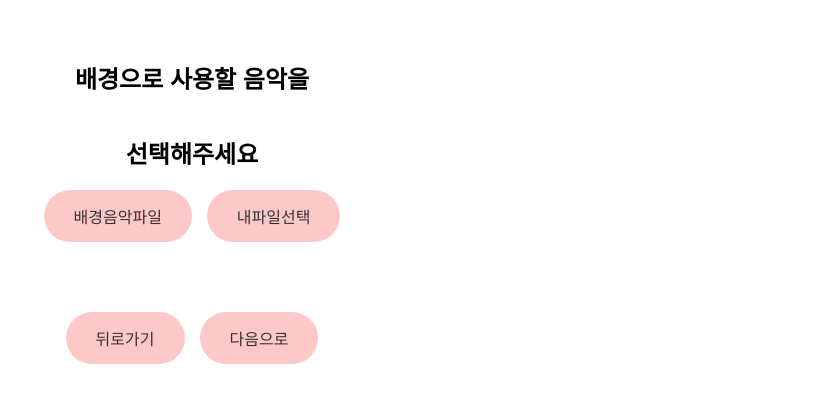
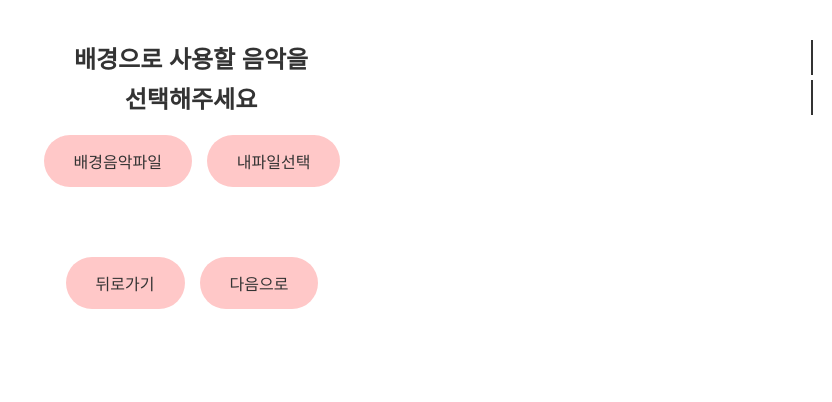
Before and after one commit to xeon-243859/ppongtok-app, a React (Vite) app: page /music/select in a window 1280 px wide. Shown: the top 402 px of the page, without its empty margins (448-1280 px from the left). Built offline with nearby package versions, Linux system fonts and the light colour scheme.

Commit message:
🎨 MusicSelectPage 스타일 수정: 문구 간격 + music box 표시 + 삭제버튼 하단 정렬

```diff
--- a/src/pages/MusicSelectPage.css
+++ b/src/pages/MusicSelectPage.css
@@ -6,11 +6,31 @@
   text-align: center;
 }
 
-.music-select-title {
+.music-title-line1,
+.music-title-line2 {
   font-size: 1.5rem;
   font-weight: bold;
   color: #333;
-  margin-bottom: 30px;
+  margin: 0;
+  white-space: nowrap;
+  overflow: hidden;
+  border-right: 2px solid #333;
+  animation: typing 1.5s steps(30, end) forwards;
+}
+
+.music-title-line2 {
+  animation-delay: 1.5s;
+  margin-top: 5px;
+  margin-bottom: 20px;
+}
+
+@keyframes typing {
+  from {
+    width: 0;
+  }
+  to {
+    width: 100%;
+  }
 }
 
 .music-button-group {
```
